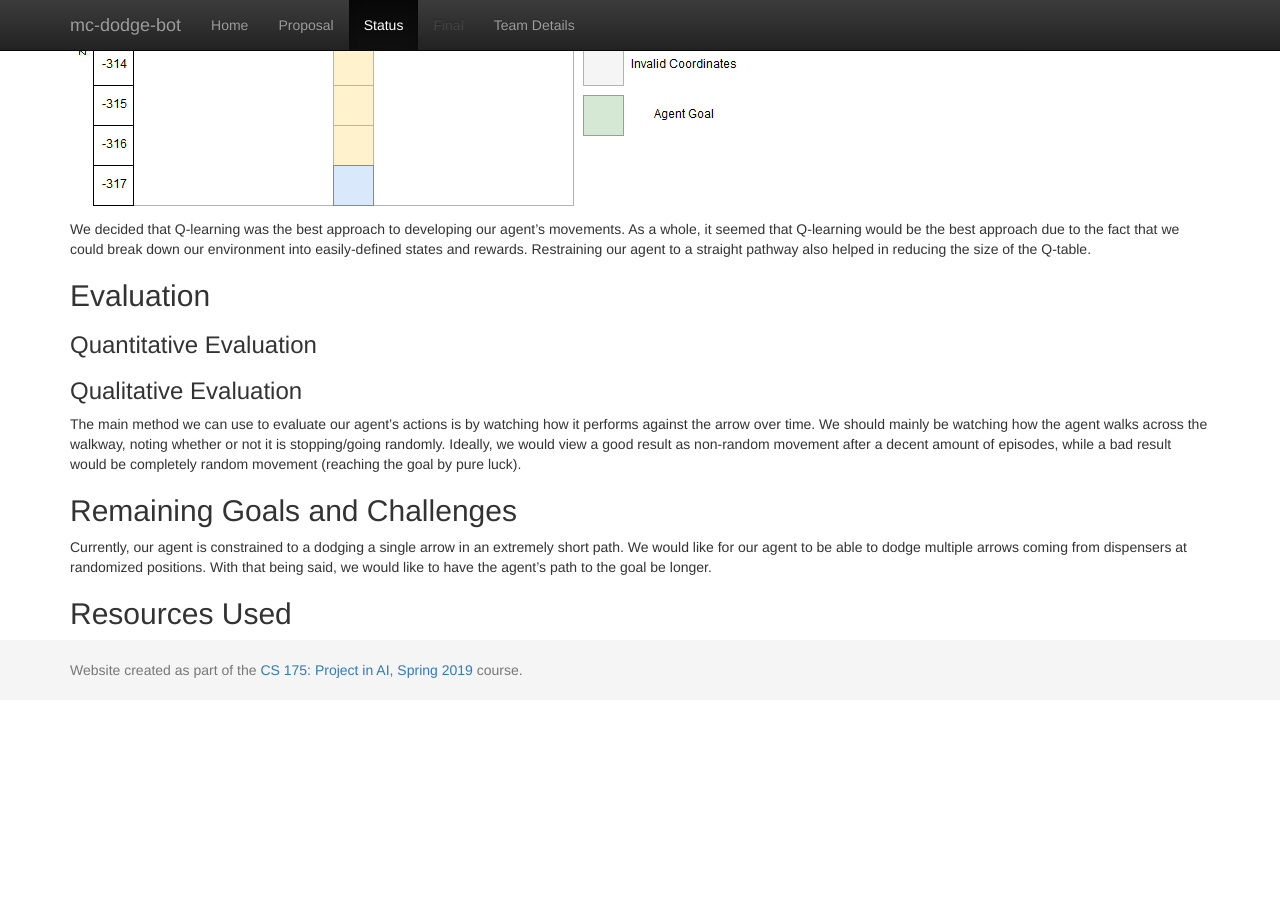
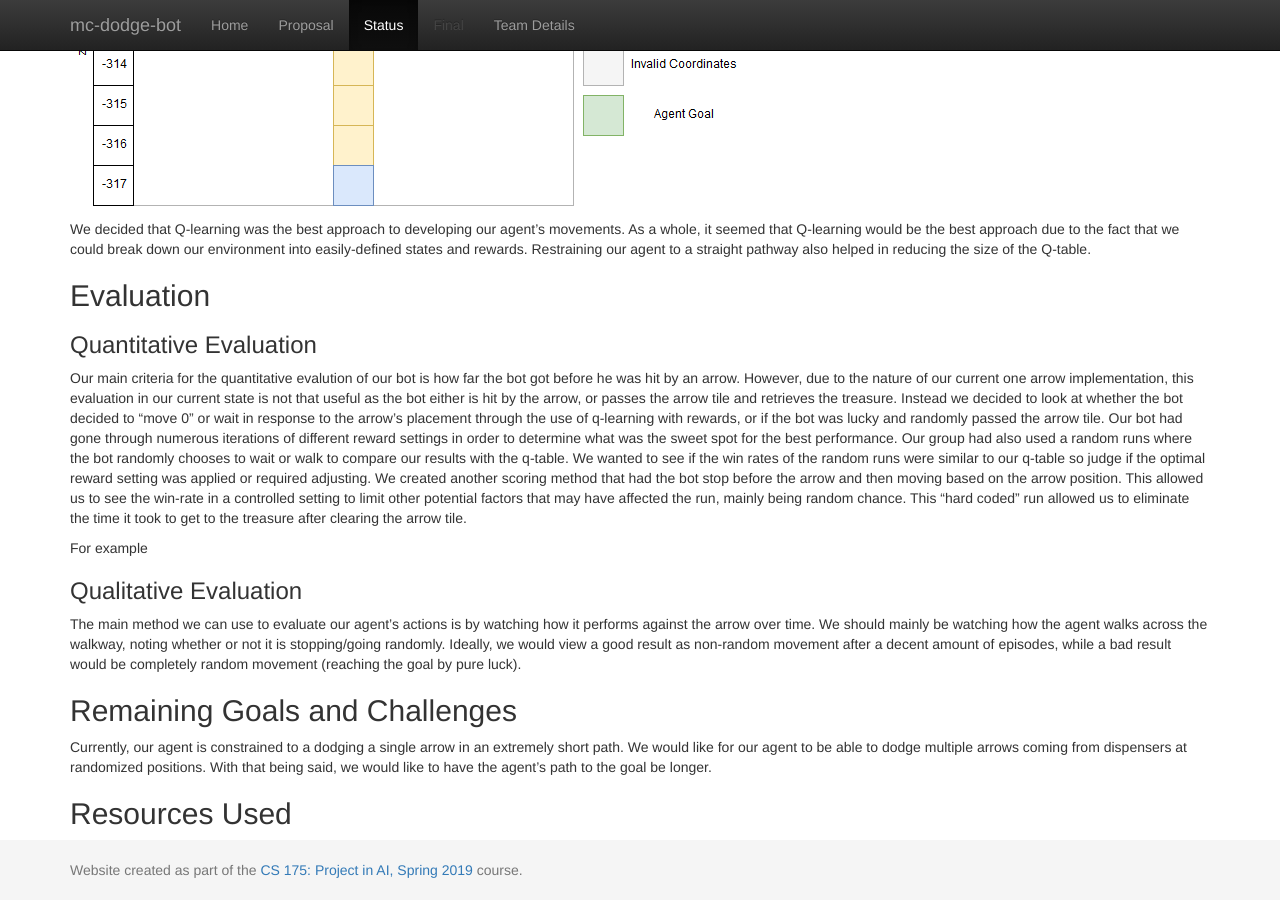
Before and after one commit to denn9s/indiana-jones, a Jekyll site: the page built from docs/status.md, in a window 1280 px wide and 900 px high, scrolled down 800 px. Built offline with Jekyll 4.4.1, drawn with Linux system fonts in a browser that asks for light colours; before the commit the page ends 1500 px from its top, so only the background shows below that.

Commit message:
Update status.md

```diff
--- a/docs/status.md
+++ b/docs/status.md
@@ -21,7 +21,12 @@ We decided that Q-learning was the best approach to developing our agent's movem
 ## Evaluation
 
 ### Quantitative Evaluation
+Our main criteria for the quantitative evalution of our bot is how far the bot got before he was hit by an arrow. However, due to the nature of our current one arrow implementation, this evaluation in our current state is not that useful as the bot either is hit by the arrow, or passes the arrow tile and retrieves the treasure. Instead we decided to look at whether the bot decided to "move 0" or wait in response to the arrow's placement through the use of q-learning with rewards, or if the bot was lucky and randomly passed the arrow tile. Our bot had gone through numerous iterations of different reward settings in order to determine what was the sweet spot for the best performance.
+Our group had also used a random runs where the bot randomly chooses to wait or walk to compare our results with the q-table. We wanted to see if the win rates of the random runs were similar to our q-table so judge if the optimal reward setting was applied or required adjusting. We created another scoring method that had the bot
+stop before the arrow and then moving based on the arrow position. This allowed us to see the win-rate in a controlled setting to limit other potential factors that may have affected the run, mainly being random chance. This "hard coded" run allowed us to eliminate the time it took to get to the treasure after clearing the arrow tile.
 
+
+For example
 ### Qualitative Evaluation
 The main method we can use to evaluate our agent's actions is by watching how it performs against the arrow over time. We should mainly be watching how the agent walks across the walkway, noting whether or not it is stopping/going randomly. Ideally, we would view a good result as non-random movement after a decent amount of episodes, while a bad result would be completely random movement (reaching the goal by pure luck).
 
```
